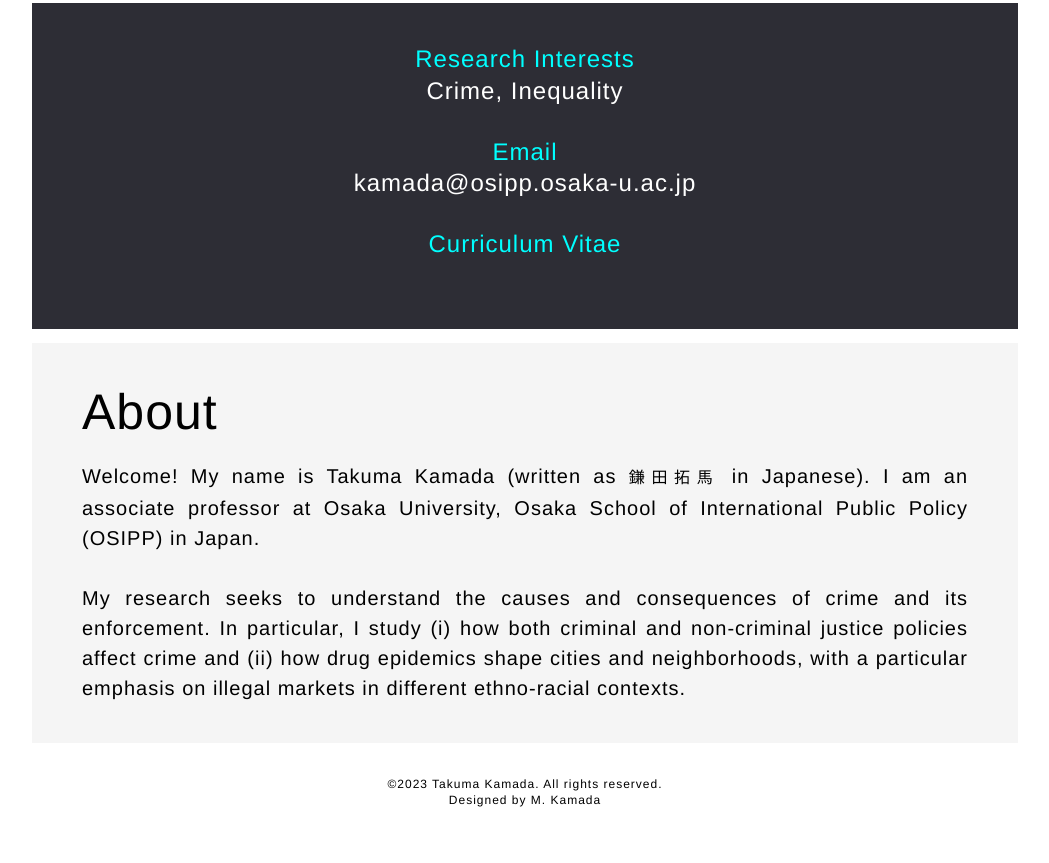
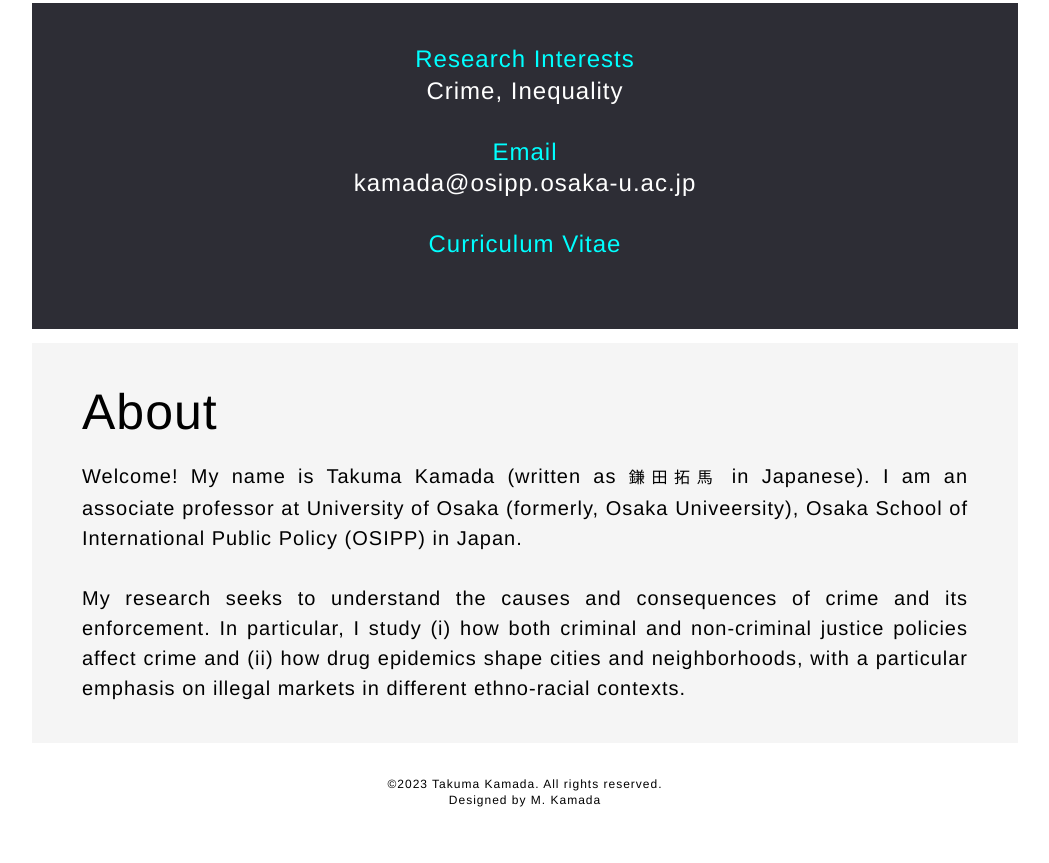
Before and after one commit to tkmkmd/tkmkmd.github.io, a plain HTML site: page index.html in a window 1280 px wide. Shown: the part 514-1377 px from the top of the page, without its empty margins (115-1164 px from the left). Drawn offline with Linux system fonts and the light colour scheme.

Commit message:
Update index.html

```diff
--- a/index.html
+++ b/index.html
@@ -9,7 +9,7 @@
 <link rel="icon" type="image/png" href="android-touch-icon.png" sizes="192x192">
 <meta name="google-site-verification" content="_BlUfWQiXe9UgbLu53xPpMLr4wVjTp_Xps67Dby_IIE" />
 <meta name="viewport" content="width=device-width,initial-scale=1">
-<meta name="keywords" content="Takuma Kamada, TAKUMA KAMADA, 鎌田拓馬, takuma kamada,research, university, sociology, criminology, Urban Sociology, Race, Ethnicity, Immigration, Social Inequality, OSIPP, Osaka School of International Public Policy, Osaka University, 大阪大学, 国際公共政策研究科, 社会学, 犯罪学" />
+<meta name="keywords" content="Takuma Kamada, TAKUMA KAMADA, 鎌田拓馬, takuma kamada,research, university, sociology, criminology, Urban Sociology, Race, Ethnicity, Immigration, Social Inequality, OSIPP, Osaka School of International Public Policy, University of Osaka, 大阪大学, 国際公共政策研究科, 社会学, 犯罪学" />
 <meta http-equiv="Cache-Control" content="no-store">
 <meta http-equiv="Cache-Control" content="no-cache">
 <!-- Google Tag Manager -->
@@ -61,7 +61,7 @@ height="0" width="0" style="display:none;visibility:hidden"></iframe></noscript>
 			<div class="col">
 				<div class="silvergray_box">
 					<h1>About</h1>
-					<p class="about">Welcome! My name is Takuma Kamada (written as <span style="font-size: 16px; font-family: 'Hiragino Sans', 'Hiragino Kaku Gothic ProN', Meiryo, 'sans-serif';">鎌田拓馬</span> in Japanese). I am an associate professor at Osaka University, Osaka School of International Public Policy (OSIPP) in Japan. <br/><br/>My research seeks to understand the causes and consequences of crime and its enforcement. In particular, I study (i) how both criminal and non-criminal justice policies affect crime and (ii) how drug epidemics shape cities and neighborhoods, with a particular emphasis on illegal markets in different ethno-racial contexts.<br/></p>
+					<p class="about">Welcome! My name is Takuma Kamada (written as <span style="font-size: 16px; font-family: 'Hiragino Sans', 'Hiragino Kaku Gothic ProN', Meiryo, 'sans-serif';">鎌田拓馬</span> in Japanese). I am an associate professor at University of Osaka (formerly, Osaka Univeersity), Osaka School of International Public Policy (OSIPP) in Japan. <br/><br/>My research seeks to understand the causes and consequences of crime and its enforcement. In particular, I study (i) how both criminal and non-criminal justice policies affect crime and (ii) how drug epidemics shape cities and neighborhoods, with a particular emphasis on illegal markets in different ethno-racial contexts.<br/></p>
 
 				</div>
 			</div>
```
